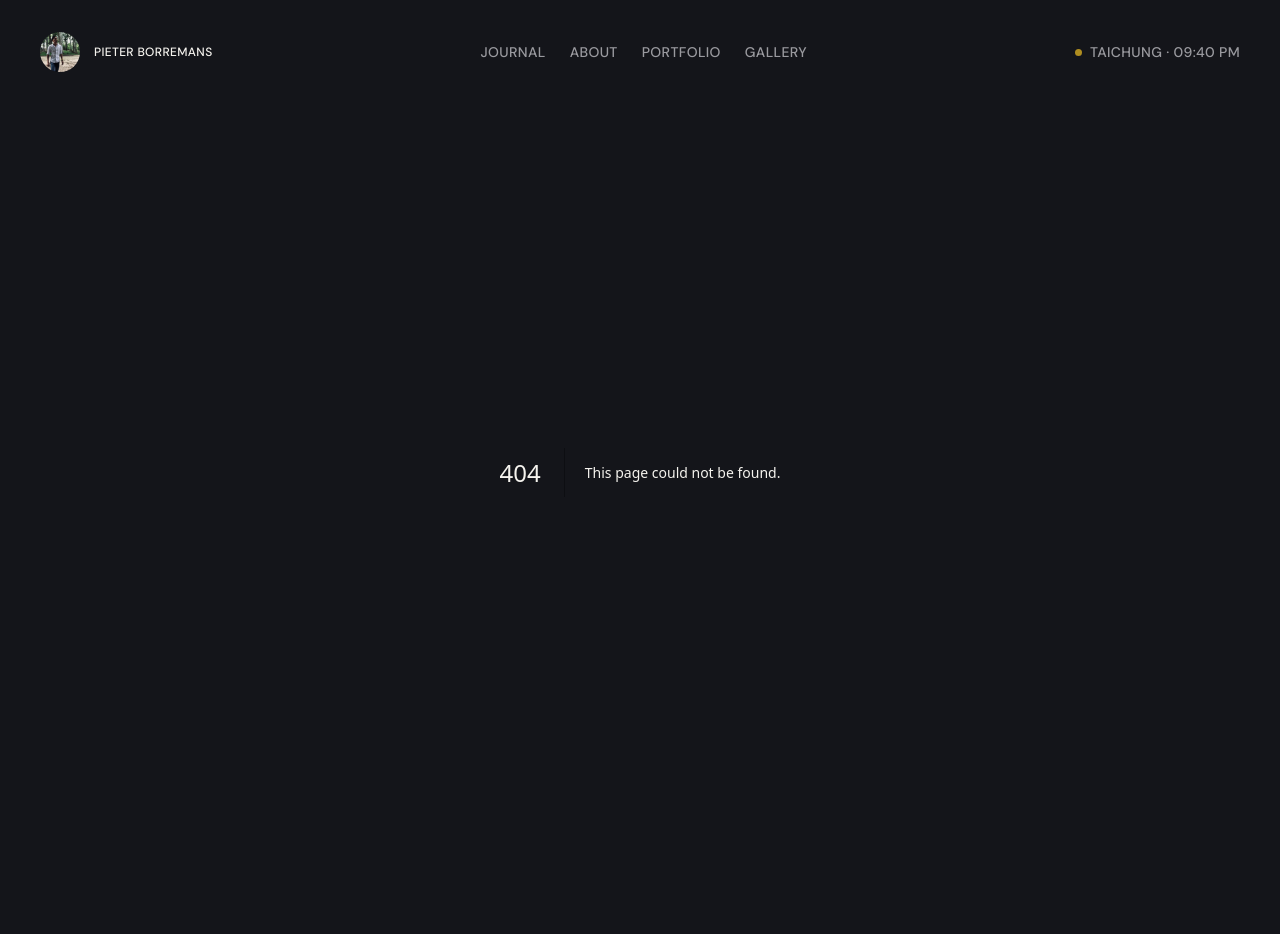
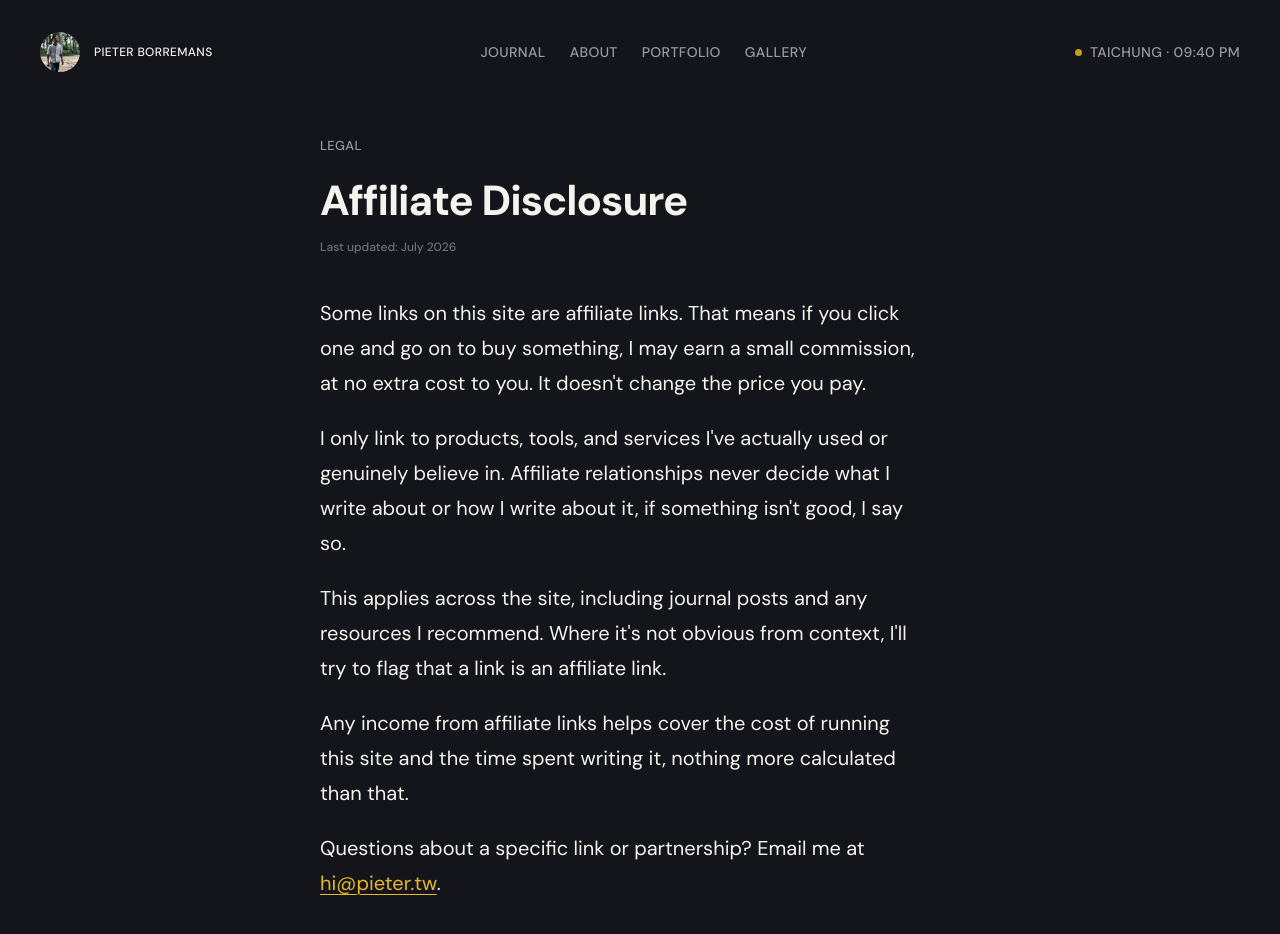
Before and after one commit to sillyledger/personal, a Next.js app: page /affiliate-disclaimer in a window 1280 px wide. Before the commit this address had no page. Shown: the top 934 px of the page. Before the commit the page ends 872 px from the top, so only its background shows below. Built offline with nearby package versions, Linux system fonts and the light colour scheme.

Commit message:
Create page.tsx

```diff
--- /dev/null
+++ b/app/affiliate-disclaimer/page.tsx
@@ -0,0 +1,58 @@
+import type { Metadata } from "next";
+
+export const metadata: Metadata = {
+  title: "Affiliate Disclosure | Pieter Borremans",
+  description: "How affiliate links work on this site.",
+};
+
+export default function AffiliateDisclosure() {
+  return (
+    <main className="max-w-[720px] mx-auto px-10 pt-16 pb-24">
+      <div className="text-[13px] font-medium tracking-wide text-muted uppercase mb-5">
+        Legal
+      </div>
+
+      <h1 className="font-display font-bold text-[clamp(28px,4vw,42px)] leading-[1.2] tracking-tight text-ink">
+        Affiliate Disclosure
+      </h1>
+      <div className="text-[12px] font-medium text-faint mt-3 mb-10">
+        Last updated: July 2026
+      </div>
+
+      <div className="text-body text-ink space-y-5 max-w-[600px]">
+        <p>
+          Some links on this site are affiliate links. That means if you
+          click one and go on to buy something, I may earn a small
+          commission, at no extra cost to you. It doesn&apos;t change the
+          price you pay.
+        </p>
+        <p>
+          I only link to products, tools, and services I&apos;ve actually
+          used or genuinely believe in. Affiliate relationships never decide
+          what I write about or how I write about it, if something isn&apos;t
+          good, I say so.
+        </p>
+        <p>
+          This applies across the site, including journal posts and any
+          resources I recommend. Where it&apos;s not obvious from context,
+          I&apos;ll try to flag that a link is an affiliate link.
+        </p>
+        <p>
+          Any income from affiliate links helps cover the cost of running
+          this site and the time spent writing it, nothing more calculated
+          than that.
+        </p>
+        <p>
+          Questions about a specific link or partnership? Email me at{" "}
+          <a
+            href="mailto:hi@pieter.tw"
+            className="text-accent underline decoration-1 underline-offset-4 hover:opacity-70 transition-opacity"
+          >
+            hi@pieter.tw
+          </a>
+          .
+        </p>
+      </div>
+    </main>
+  );
+}
```
